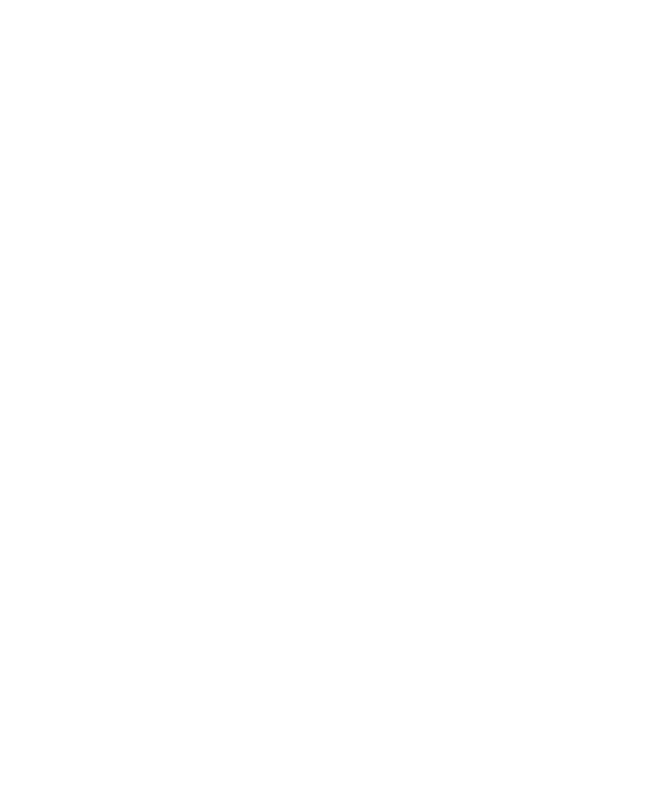
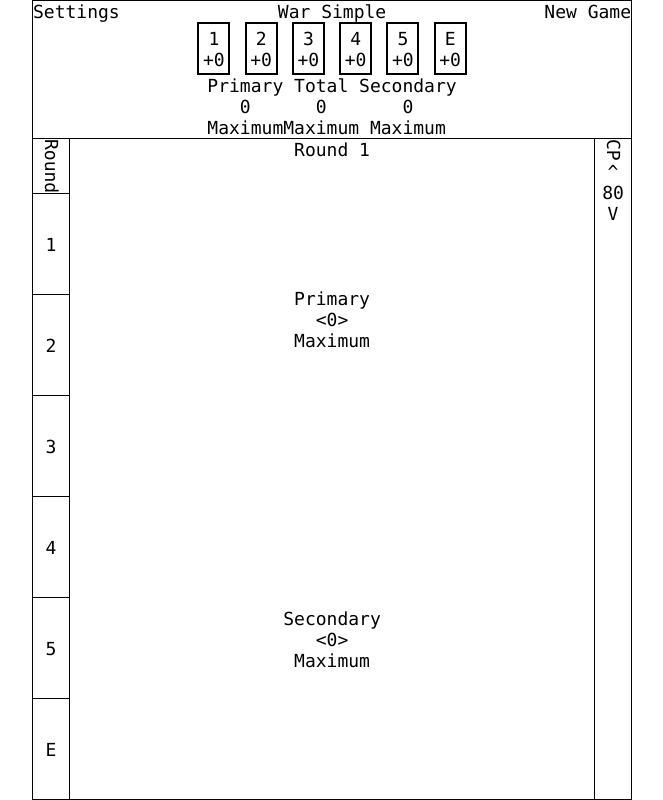
Before and after one commit to An-Individual/warscore, a website built with webpack: page dev/index.html in a window 1280 px wide. Shown: the whole page, without its empty margins (308-971 px from the left). Built offline with nearby package versions, Linux system fonts and the light colour scheme.

Commit message:
Roughed out primary page layout

```diff
--- a/dev/index.html
+++ b/dev/index.html
@@ -1,13 +1,13 @@
 <!DOCTYPE html>
 <html lang="en">
     <head>
-        <title>War Score</title>
+        <title>War Simple</title>
 
         <meta name="viewport" content="width=device-width, initial-scale=1.0">
-        <meta name="apple-mobile-web-app-title" content="War Score">
+        <meta name="apple-mobile-web-app-title" content="War Simple">
         <meta name="description" content="A simple score tracker for Warhammer 40k 11th Edition.">
 
-		<meta property="og:title" content="War Score">
+		<meta property="og:title" content="War Simple">
 		<meta property="og:description" content="A simple score tracker for Warhammer 40k 11th Edition.">
 		<meta property="og:url" content="https://an-individual.github.io/warscore">
 		<meta property="og:image" content="https://an-individual.github.io/warscore/images/socialcard.png">
@@ -18,6 +18,95 @@
         <script src="warscore.js"></script>
     </head>
     <body>
-
+        <div class="body-block">
+            <div class="container-block" id="top-menu">
+                <div class="menu-button" id="button-settings">Settings</div>
+                <div class="menu-title">War Simple</div>
+                <div class="menu-button" id="button-newgame">New Game</div>
+            </div>
+            <div class="container-block" id="score-overall">
+                <div id="score-perround">
+                    <div class="score-perround-box">
+                        <div class="round-score-title">1</div>
+                        <div class="round-score-value" id="score-round-one">+0</div>
+                    </div>
+                    <div class="score-perround-box">
+                        <div class="round-score-title">2</div>
+                        <div class="round-score-value" id="score-round-two">+0</div>
+                    </div>
+                    <div class="score-perround-box">
+                        <div class="round-score-title">3</div>
+                        <div class="round-score-value" id="score-round-three">+0</div>
+                    </div>
+                    <div class="score-perround-box">
+                        <div class="round-score-title">4</div>
+                        <div class="round-score-value" id="score-round-four">+0</div>
+                    </div>
+                    <div class="score-perround-box">
+                        <div class="round-score-title">5</div>
+                        <div class="round-score-value" id="score-round-five">+0</div>
+                    </div>
+                    <div class="score-perround-box">
+                        <div class="round-score-title">E</div>
+                        <div class="round-score-value" id="score-round-end">+0</div>
+                    </div>
+                </div>
+                <div id="score-totals-box">
+                    <div class="total-box total-side-box">
+                        <div class="total-side-box-title">Primary</div>
+                        <div class="total-side-box-value" id="score-total-primary">0</div>
+                        <div class="total-side-box-maximum" id="score-total-primary-maximum">Maximum</div>
+                    </div>
+                    <div class="total-box total-main-box">
+                        <div class="total-main-box-title">Total</div>
+                        <div class="total-main-box-value" id="score-total-value">0</div>
+                        <div class="total-side-box-maximum" id="score-total-maximum">Maximum</div>
+                    </div>
+                    <div class="total-box total-side-box">
+                        <div class="total-side-box-title">Secondary</div>
+                        <div class="total-side-box-value" id="score-total-secondary">0</div>
+                        <div class="total-side-box-maximum" id="score-total-secondary-maximum">Maximum</div>
+                    </div>
+                </div>
+            </div>
+            <div class="container-block round-score-box">
+                <div class="round-score-sidebox">
+                    <div class="side-box-title">Round</div>
+                    <div class="round-selector-button" id="button-select-round-one">1</div>
+                    <div class="round-selector-button" id="button-select-round-two">2</div>
+                    <div class="round-selector-button" id="button-select-round-three">3</div>
+                    <div class="round-selector-button" id="button-select-round-four">4</div>
+                    <div class="round-selector-button" id="button-select-round-five">5</div>
+                    <div class="round-selector-button" id="button-select-round-end">E</div>
+                </div>
+                <div class="round-score-mainbox">
+                    <div id="round-title">Round 1</div>
+                    <div class="round-score-type-box">
+                        <div class="round-score-title">Primary</div>
+                        <div class="round-score-adjuster-box" id="round-score-adjuster-box-primary">
+                            <div class="round-score-adjuster-button" id="button-primarydown">&#60;</div>
+                            <div class=""round-score-adjuster-current" id="current-primary-value">0</div>
+                            <div class="round-score-adjuster-button" id="button-primaryup">&#62;</div>
+                        </div>
+                        <div class="round-score-maximum" id="round-score-maximum-primary">Maximum</div>
+                    </div>
+                    <div class="round-score-type-box">
+                        <div class="round-score-title">Secondary</div>
+                        <div class="round-score-adjuster-box" id="round-score-adjuster-box-secondary">
+                            <div class="round-score-adjuster-button" id="button-secondarydown">&#60;</div>
+                            <div class=""round-score-adjuster-current" id="current-secondary-value">0</div>
+                            <div class="round-score-adjuster-button" id="button-secondaryup">&#62;</div>
+                        </div>
+                        <div class="round-score-maximum" id="round-score-maximum-secondary">Maximum</div>
+                    </div>
+                </div>
+                <div class="round-score-sidebox">
+                    <div class="side-box-title">CP</div>
+                    <div id="button-cp-up">^</div>
+                    <div id="cp-value">80</div>
+                    <div id="button-cp-down">V</div>
+                </div>
+            </div>
+        </div>
     </body>
 </html>
--- a/dev/styles.css
+++ b/dev/styles.css
@@ -0,0 +1,136 @@
+*, *::before, *::after {
+    box-sizing: border-box;
+    margin: 0;
+    padding: 0;
+}
+
+html, body {
+    height: 100%;
+    text-align: center;
+    vertical-align: center;
+    font-family: "Lucida Console", "Courier New", monospace;
+    font-size: 18px;
+}
+
+.body-block {
+    max-width: 600px;
+    height: 100%;
+    margin: 0 auto;
+    display: flex;
+    flex-direction: column;
+    flex-wrap: nowrap;
+    justify-content: space-between;
+    align-items: stretch;
+    border-style: solid;
+    border-width: 1px;
+}
+
+.container-block {
+    clear: both;
+}
+
+#top-menu {
+    display: flex;
+    flex-direction: row;
+    flex-wrap: nowrap;
+    justify-content: space-between;
+    align-items: flex-start;
+}
+
+#score-overall {
+    border-style: solid;
+    border-width: 0 0 1px 0;
+}
+
+#score-perround {
+    display: flex;
+    flex-direction: row;
+    flex-wrap: nowrap;
+    justify-content: center;
+    align-items: stretch;
+}
+
+.score-perround-box {
+    border-style: solid;
+    border-width: 2px;
+    margin: 0 0.4rem;
+    padding: 0.2rem;
+}
+
+#score-totals-box {
+    display: flex;
+    flex-direction: row;
+    flex-wrap: nowrap;
+    justify-content: center;
+    align-items: flex-end;
+}
+
+.round-score-box {
+    display: flex;
+    flex-direction: row;
+    flex-wrap: nowrap;
+    justify-content: space-between;
+    align-items: stretch;
+    flex-grow: 1;
+}
+
+.round-score-sidebox {
+    display: flex;
+    flex-direction: column;
+    flex-wrap: nowrap;
+    justify-content: flex-start;
+    align-items: stretch;
+    width: 2em;
+}
+
+.round-score-mainbox {
+    flex-grow: 1;
+    display: flex;
+    flex-direction: column;
+    flex-wrap: nowrap;
+    justify-content: center;
+    align-items: stretch;
+    border-style: solid;
+    border-width: 0 1px;
+}
+
+.round-score-type-box {
+    flex-grow: 1;
+    display: flex;
+    flex-direction: column;
+    flex-wrap: nowrap;
+    justify-content: center;
+    align-items: stretch;
+}
+
+.side-box-title {
+    writing-mode: vertical-lr;
+    display: flex;
+    justify-content: center;
+    align-items: center;
+}
+
+.round-selector-button {
+    flex-grow: 1;
+    border-style: solid;
+    border-width: 1px 0 0 0;
+    display: flex;
+    justify-content: center;
+    align-items: center;
+}
+
+.round-score-type-box {
+    display: flex;
+    flex-direction: column;
+    flex-wrap: nowrap;
+    justify-content: center;
+    align-items: stretch;
+}
+
+.round-score-adjuster-box {
+    display: flex;
+    flex-direction: row;
+    flex-wrap: nowrap;
+    justify-content: center;
+    align-items: stretch;
+}
```
